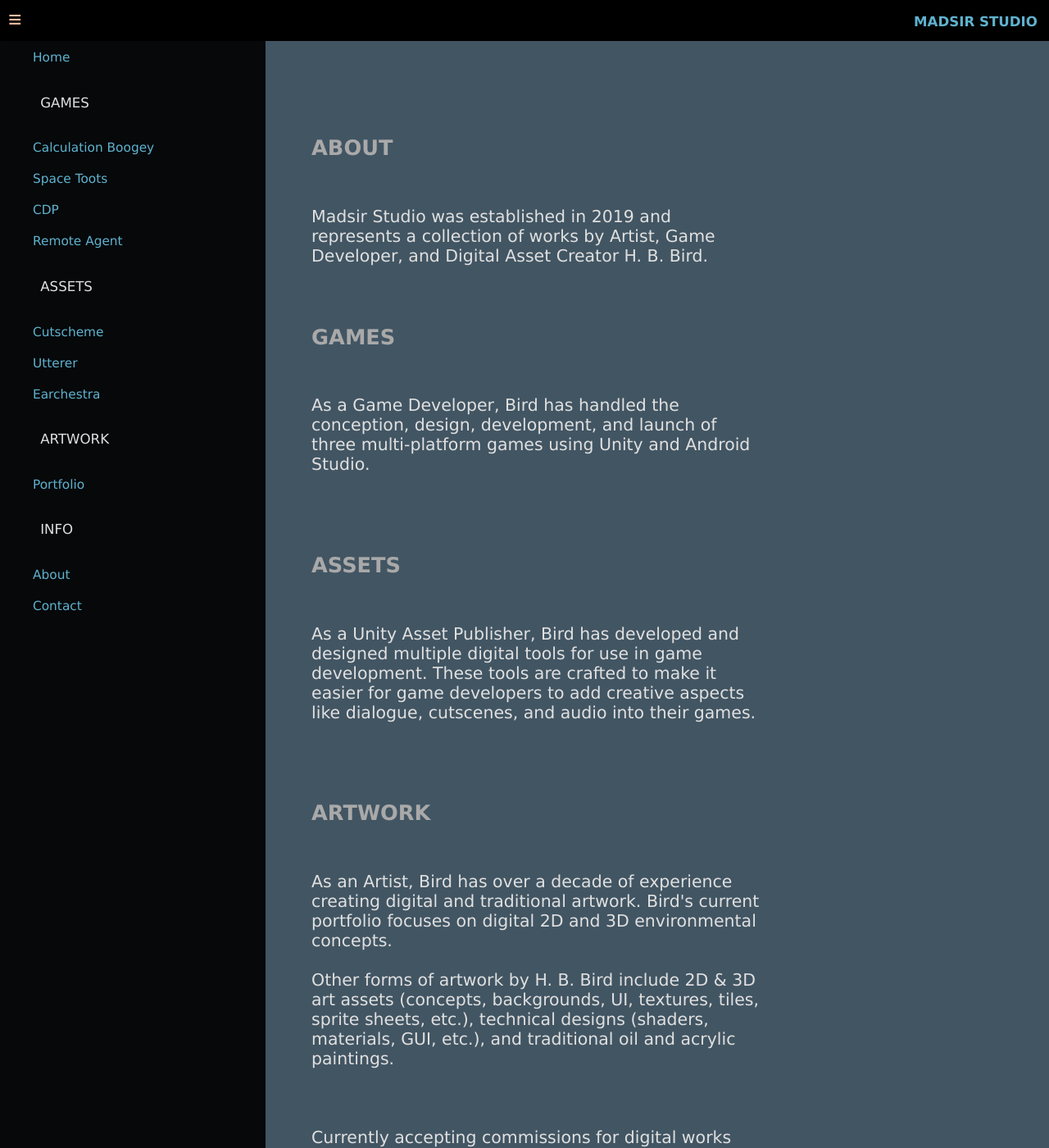
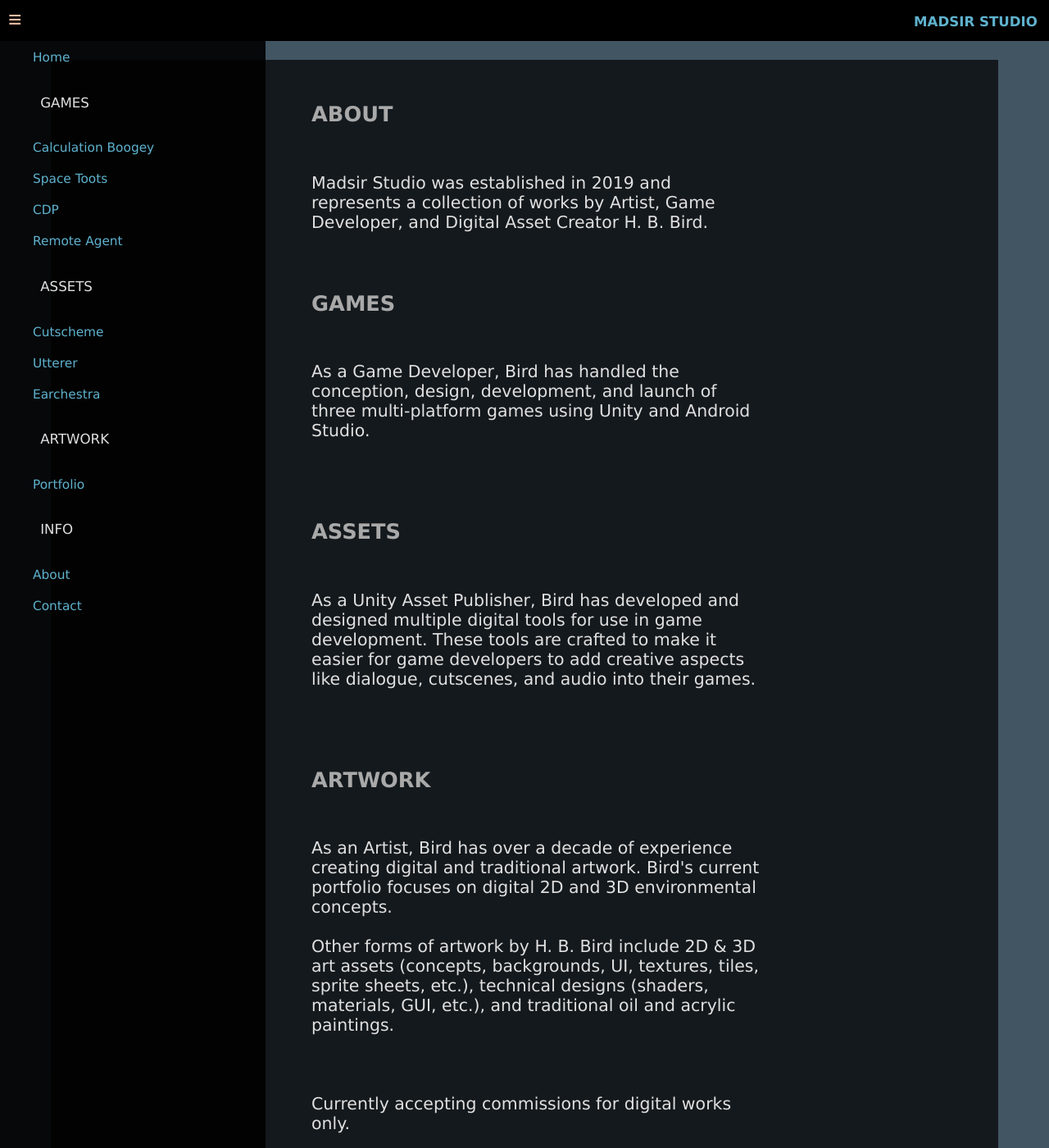
Before and after one commit to Madsir/madsirstudio.github.io, a Jekyll site: the page built from about/index.html, in a window 1280 px wide and 1400 px high. Shown: the whole window at 82% size. Built offline with Jekyll 4.4.1, drawn with Linux system fonts in a browser that asks for light colours.

Commit message:
Update index.html

```diff
--- a/about/index.html
+++ b/about/index.html
@@ -15,12 +15,12 @@
 .main {
   margin-left: 2.5%;
   margin-right: 2.5%;
-  margin-top: 5%;
-  margin-bottom: 5%;
+	height:100%;
 }
 .centerdiv {
   margin-left: 2.5%;
-  margin-right: 2.5%
+  margin-right: 2.5%;
+ background-color: rgba(0,0,0,0.7);
 }
 p {
   margin-left: 5%;
```
